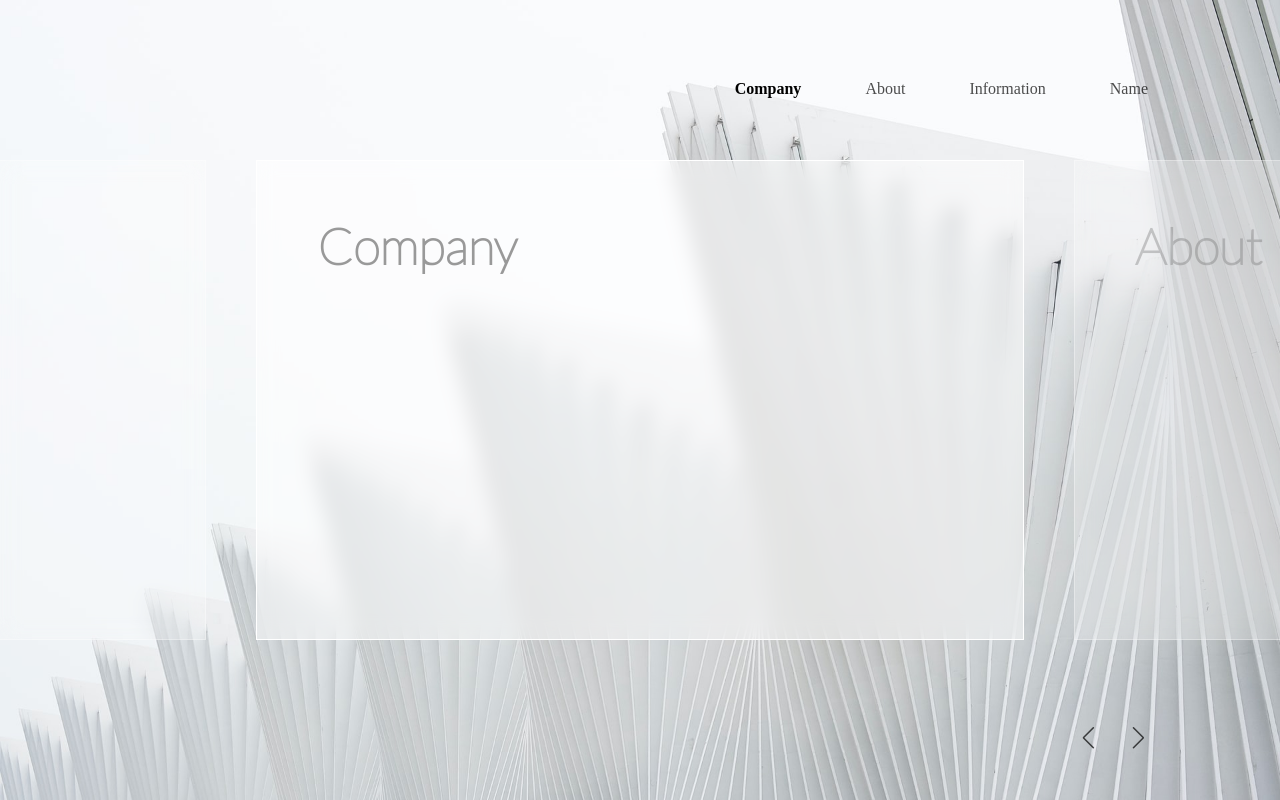
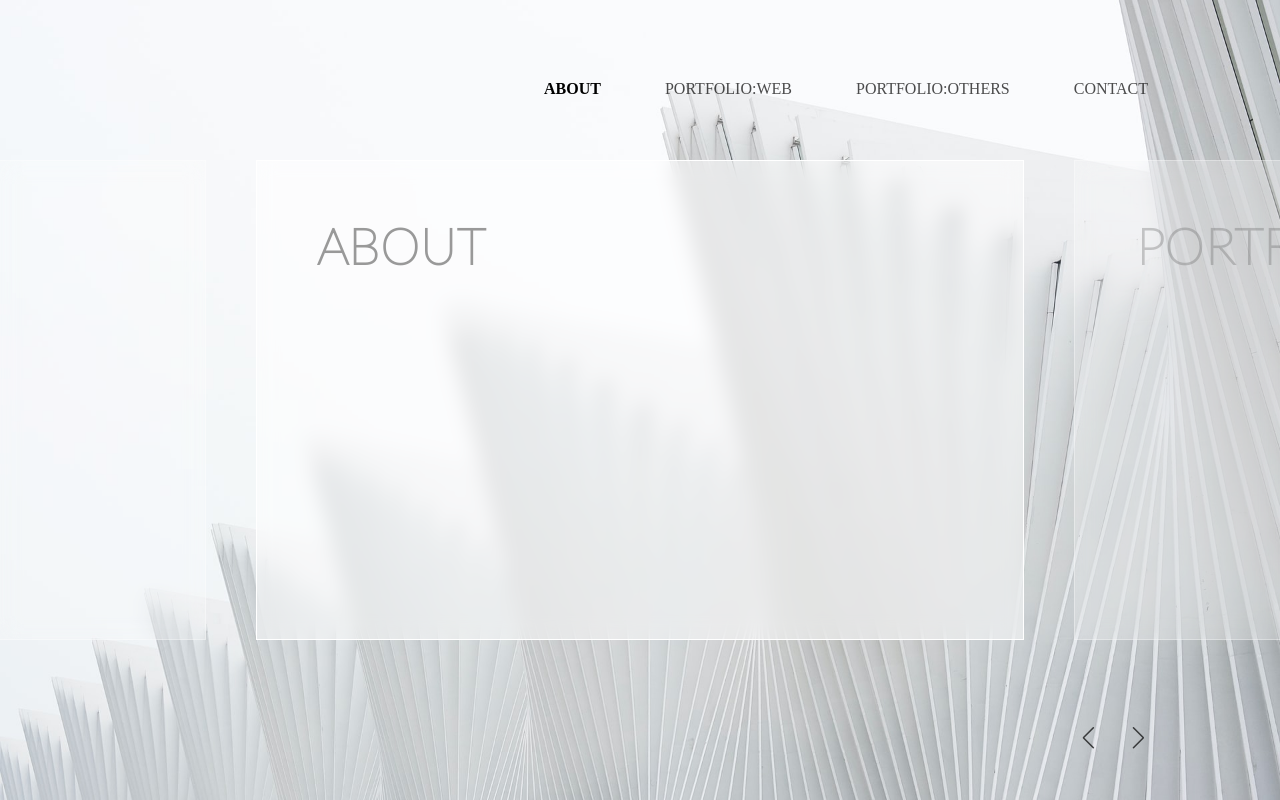
Before and after one commit to KimByungHun/portfolio_swiper, a plain HTML site: page index.html in a window 1280 px wide. Drawn offline with nearby package versions, Linux system fonts and the light colour scheme.

Commit message:
클릭 컨텐츠 메뉴 확인

```diff
--- a/index.html
+++ b/index.html
@@ -22,16 +22,16 @@
 
         <article class="swiper-wrapper">
             <div class="swiper-slide">
-                <div class="inner">Company</div>
+                <div class="inner">ABOUT</div>
             </div>
             <div class="swiper-slide">
-                <div class="inner">About</div>
+                <div class="inner">PORTFOLIO</div>
             </div>
             <div class="swiper-slide">
-                <div class="inner">Information</div>
+                <div class="inner">PORTFOLIO</div>
             </div>
             <div class="swiper-slide">
-                <div class="inner">News</div>
+                <div class="inner">CONTACT</div>
             </div>
         </article>
 
--- a/js/main.js
+++ b/js/main.js
@@ -1,4 +1,4 @@
-const menu = ["Company","About","Information","Name"]
+const menu = ["ABOUT","PORTFOLIO:WEB","PORTFOLIO:OTHERS","CONTACT"]
 const swiper = new Swiper("#wrap",{
     loop: true,
     slidesPerView: "auto",
```
